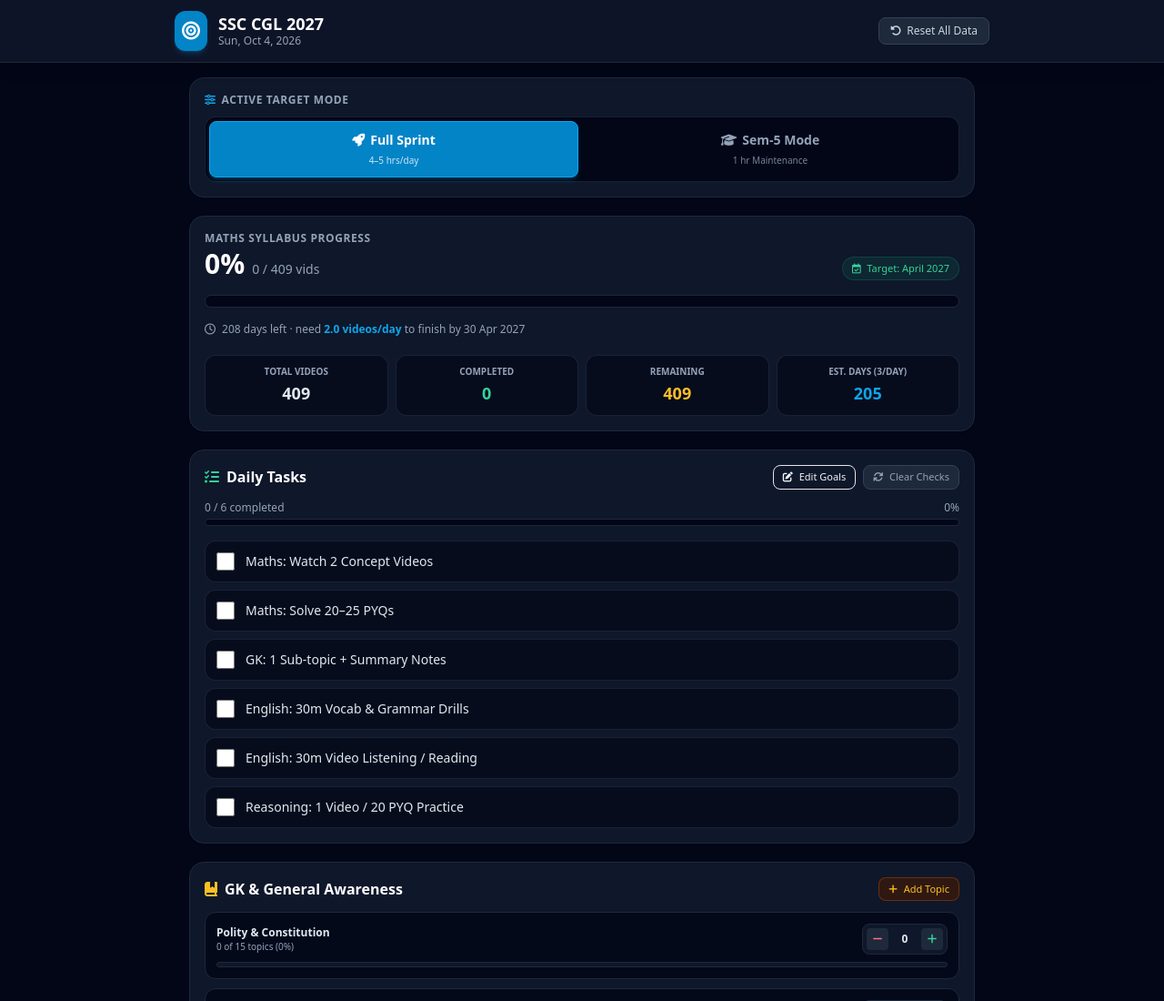
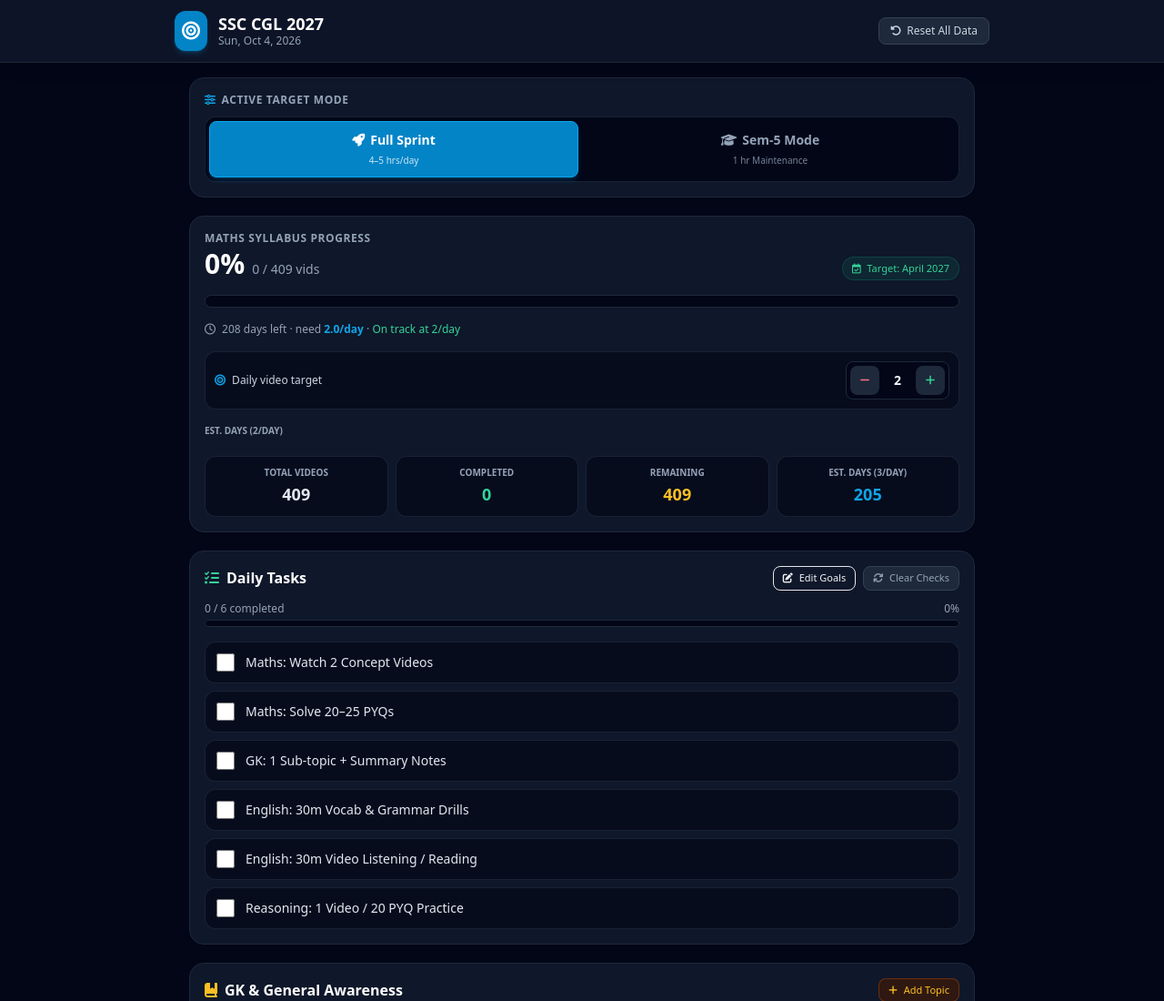
Before and after one commit to ayushi09-port/tracker, a plain HTML site: page index.html in a window 1280 px wide. Shown: the top 1100 px of the page at 91% size. Drawn offline with nearby package versions, Linux system fonts and the light colour scheme.

Commit message:
Implement daily target adjustment and update estimates
Added daily target adjustment functionality and updated estimated days calculation based on the daily target.

```diff
--- a/index.html
+++ b/index.html
@@ -103,6 +103,21 @@
             </div>
 
             <p id="paceNote" class="text-xs text-slate-400"></p>
+
+            <div class="flex items-center justify-between bg-slate-950/60 border border-slate-800/80 rounded-xl p-2.5">
+                <span class="text-xs text-slate-300"><i class="fa-solid fa-bullseye text-brand-500 mr-1"></i> Daily video target</span>
+                <div class="flex items-center space-x-1 bg-slate-950 border border-slate-800 p-1 rounded-lg">
+                    <button onclick="adjustDailyTarget(-1)" class="w-8 h-8 rounded-lg bg-slate-800 hover:bg-slate-700 text-rose-400 active:scale-95 transition flex items-center justify-center">
+                       <i class="fa-solid fa-minus text-xs"></i>
+                    </button>
+                    <span id="dailyTargetValue" class="w-8 text-center text-sm font-bold text-slate-100">2</span>
+                    <button onclick="adjustDailyTarget(1)" class="w-8 h-8 rounded-lg bg-slate-800 hover:bg-slate-700 text-emerald-400 active:scale-95 transition flex items-center justify-center">
+                       <i class="fa-solid fa-plus text-xs"></i>
+                    </button>
+                </div>
+            </div>
+
+            <p id="statEstLabel" class="text-[10px] text-slate-400 uppercase font-semibold">Est. Days (2/day)</p>
 
             <div class="grid grid-cols-2 sm:grid-cols-4 gap-2 pt-1">
                 <div class="bg-slate-950/60 border border-slate-800/80 rounded-xl p-2.5 text-center">
@@ -251,6 +266,7 @@
 
         const DEFAULT_STATE = {
             mode: "sprint",
+            dailyTarget: 2,
             clusterProgress: { c1: 0, c2: 0, c3: 0, c4: 0, c5: 0, c6: 0, c7: 0, c8: 0 },
             sprintTasks: DEFAULT_TASKS_SPRINT,
             semTasks: DEFAULT_TASKS_SEM,
@@ -308,6 +324,13 @@
             }
         }
 
+        function adjustDailyTarget(delta) {
+        const current = appState.dailyTarget || 2;
+        appState.dailyTarget = Math.min(10, Math.max(1, current + delta));
+        saveState();
+        renderMathsSummary();
+        }
+
         function setMode(newMode) {
             appState.mode = newMode;
             saveState();
@@ -346,7 +369,8 @@
 
             const pct = Math.min(100, Math.round((completedVids / totalVids) * 100));
             const remaining = Math.max(0, totalVids - completedVids);
-            const estDays = Math.ceil(remaining / 2);
+            const target = appState.dailyTarget || 2;
+            const estDays = Math.ceil(remaining / target);
 
             document.getElementById("statTotalVids").innerText = totalVids;
 
@@ -357,13 +381,19 @@
             document.getElementById("statCompleted").innerText = completedVids;
             document.getElementById("statRemaining").innerText = remaining;
             document.getElementById("statEstDays").innerText = estDays;
+            document.getElementById("dailyTargetValue").innerText = target;
+            document.getElementById("statEstLabel").innerText = `Est. Days (${target}/day)`;
 
             const TARGET_DATE = new Date("2027-04-30");
-            const today = new Date();
-            const daysLeft = Math.max(1, Math.ceil((TARGET_DATE - today) / 86400000));
+            const daysLeft = Math.max(1, Math.ceil((TARGET_DATE - new Date()) / 86400000));
             const perDay = (remaining / daysLeft).toFixed(1);
+            const onTrack = estDays <= daysLeft;
+            const status = onTrack
+            ? `<span class="text-emerald-400">On track at ${target}/day</span>`
+            : `<span class="text-rose-400">Behind: ${target}/day won't finish in time</span>`;
+
             document.getElementById("paceNote").innerHTML =
-            `<i class="fa-regular fa-clock mr-1"></i> ${daysLeft} days left · need <b class="text-brand-500">${perDay} videos/day</b> to finish by 30 Apr 2027`;
+            `<i class="fa-regular fa-clock mr-1"></i> ${daysLeft} days left · need <b class="text-brand-500">${perDay}/day</b> · ${status}`;
         }
 
         /* Daily Checklist Editing Functions */
```
